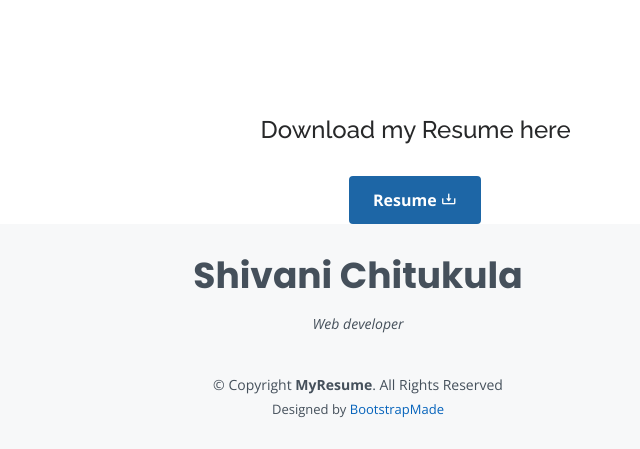
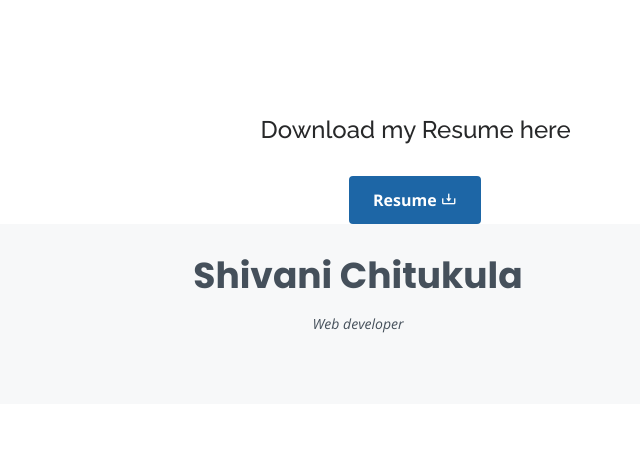
Before and after one commit to shivani-chitukula/shivanichitukula.github.io, a plain HTML site: page index.html in a window 1280 px wide. Shown: the part 4784-5233 px from the top of the page, without its empty margins (282-922 px from the left). After the commit the page ends 5188 px from the top, so only its background shows below. Drawn offline with nearby package versions, Linux system fonts and the light colour scheme.

Commit message:
second commit

```diff
--- a/index.html
+++ b/index.html
@@ -607,16 +607,16 @@
         <a href="#" class="google-plus"><i class="bx bxl-skype"></i></a>
         <a href="#" class="linkedin"><i class="bx bxl-linkedin"></i></a>
       </div> -->
-      <div class="copyright">
+      <!-- <div class="copyright">
         &copy; Copyright <strong><span>MyResume</span></strong>. All Rights Reserved
-      </div>
-      <div class="credits">
-        <!-- All the links in the footer should remain intact. -->
+      </div> -->
+      <!-- <div class="credits">
+                    < All the links in the footer should remain intact. -->
         <!-- You can delete the links only if you purchased the pro version. -->
         <!-- Licensing information: [license-url] -->
         <!-- Purchase the pro version with working PHP/AJAX contact form: https://bootstrapmade.com/free-html-bootstrap-template-my-resume/ -->
-        Designed by <a href="https://bootstrapmade.com/">BootstrapMade</a>
-      </div>
+        <!-- Designed by <a href="https://bootstrapmade.com/">BootstrapMade</a> -->
+        <!-- </div> -->
     </div>
   </footer><!-- End Footer -->
 
```
